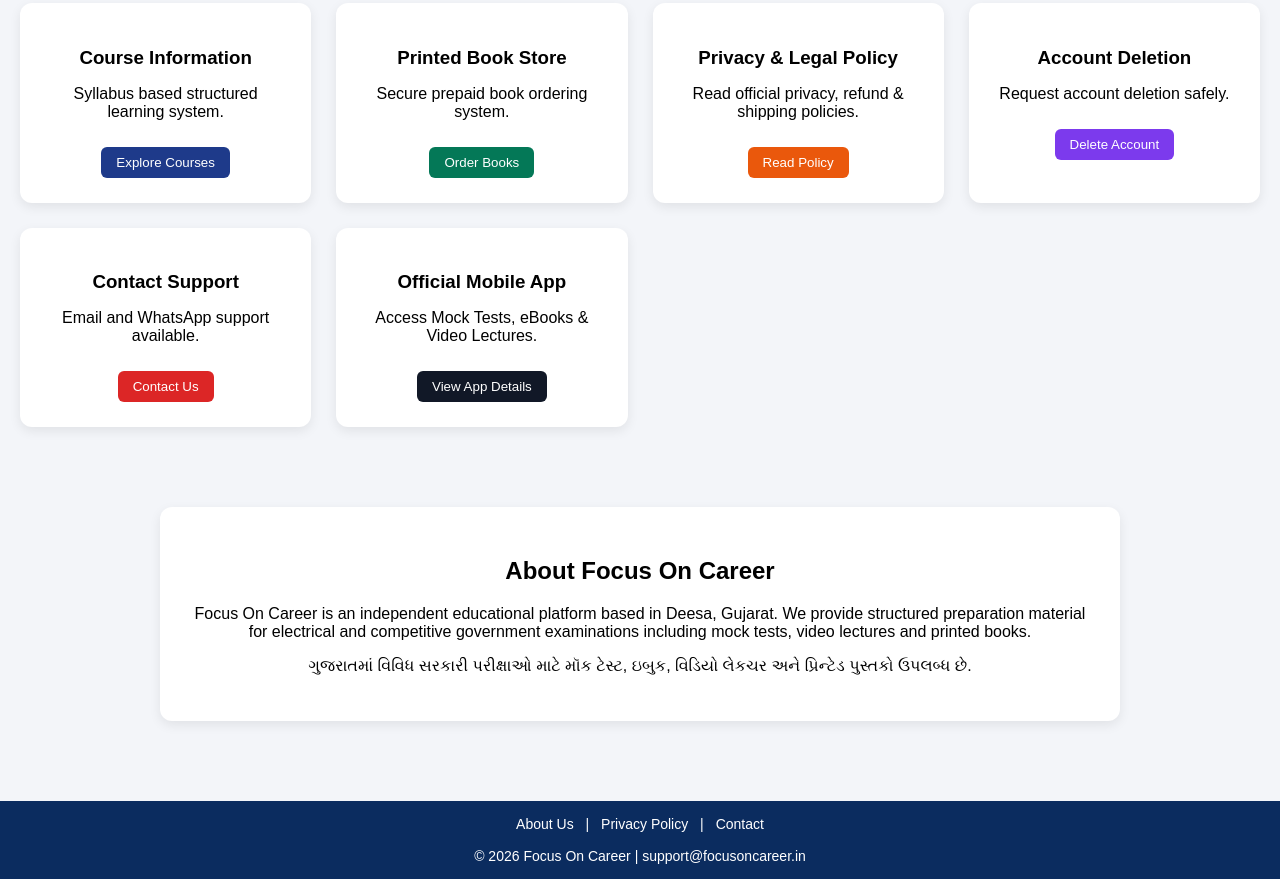
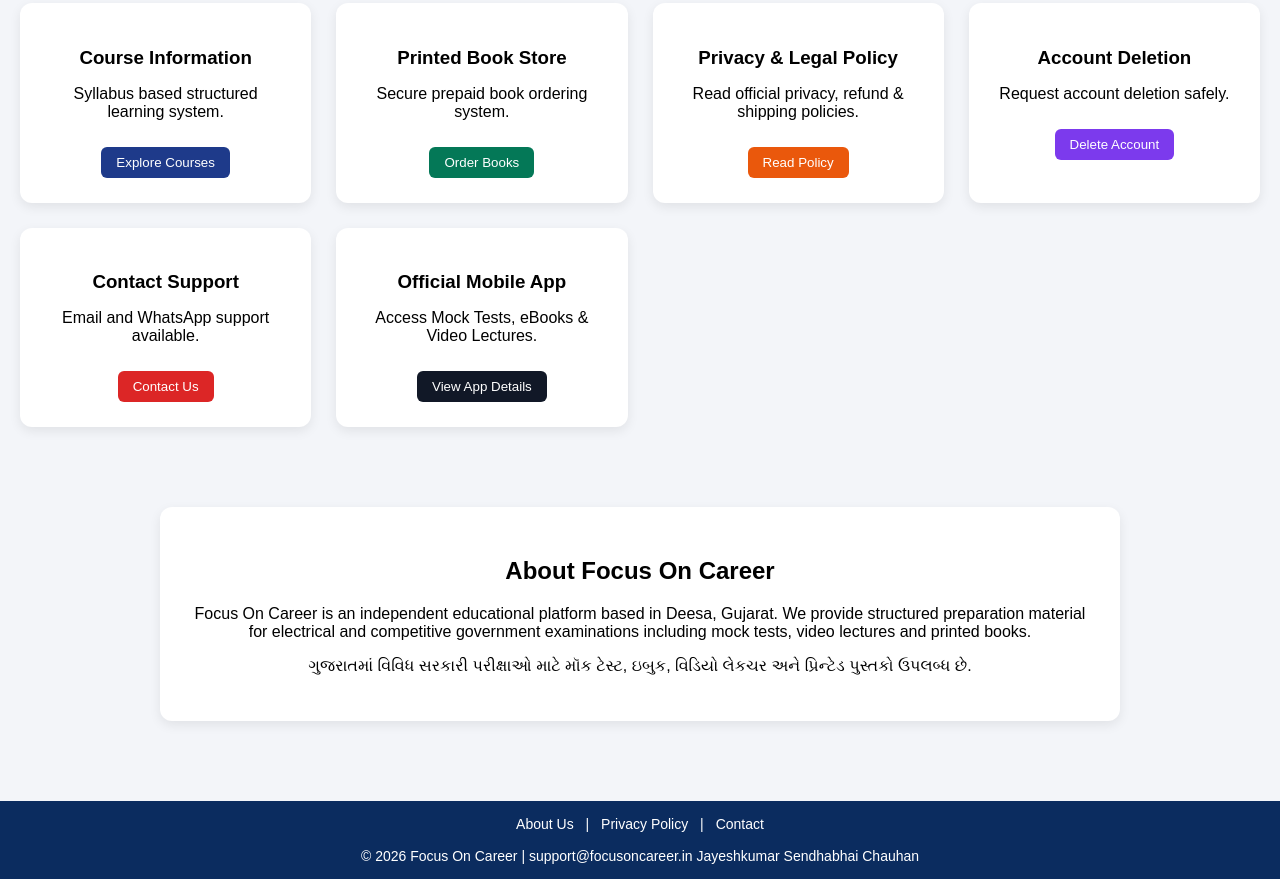
Before and after one commit to focusoncareerapp/focusoncareer.in, a plain HTML site: page index.html in a window 1280 px wide. Shown: the part 485-1364 px from the top of the page. Drawn offline with Linux system fonts and the light colour scheme.

Commit message:
Update index.html

```diff
--- a/index.html
+++ b/index.html
@@ -182,7 +182,7 @@ examinations including mock tests, video lectures and printed books.
 <a href="privacy.html">Privacy Policy</a> |
 <a href="contact.html">Contact</a>
 <br><br>
-© 2026 Focus On Career | support@focusoncareer.in
+© 2026 Focus On Career | support@focusoncareer.in Jayeshkumar Sendhabhai Chauhan
 </footer>
 
 </body>
```
